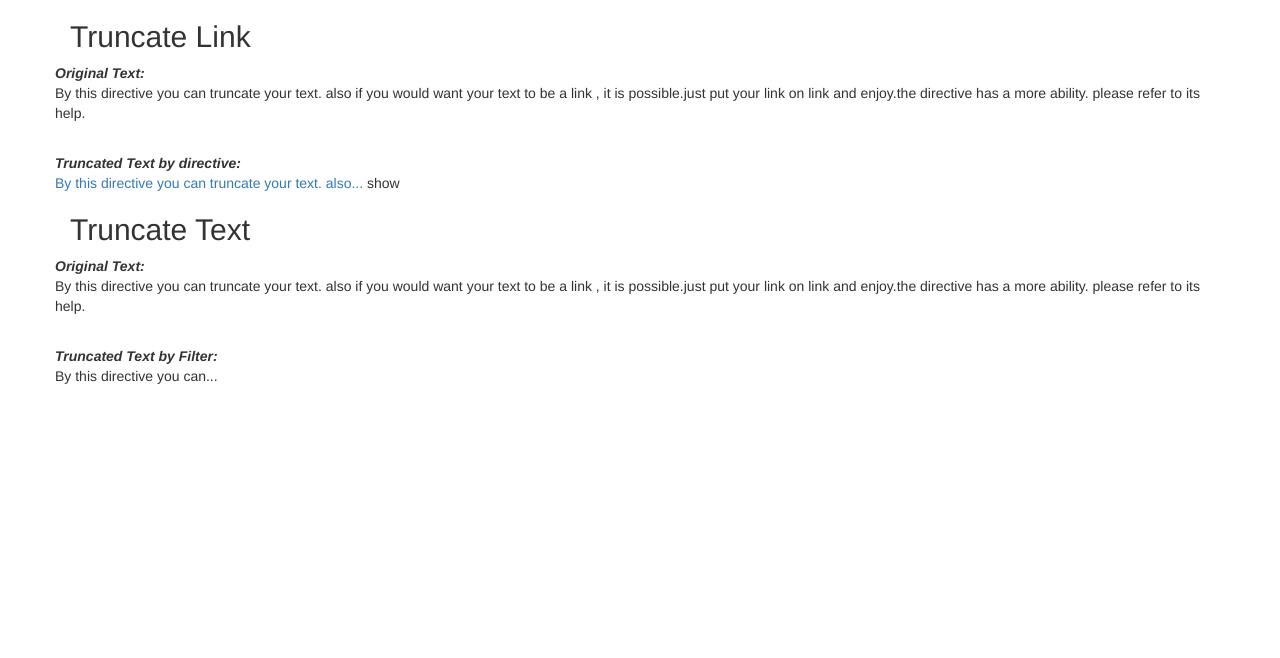
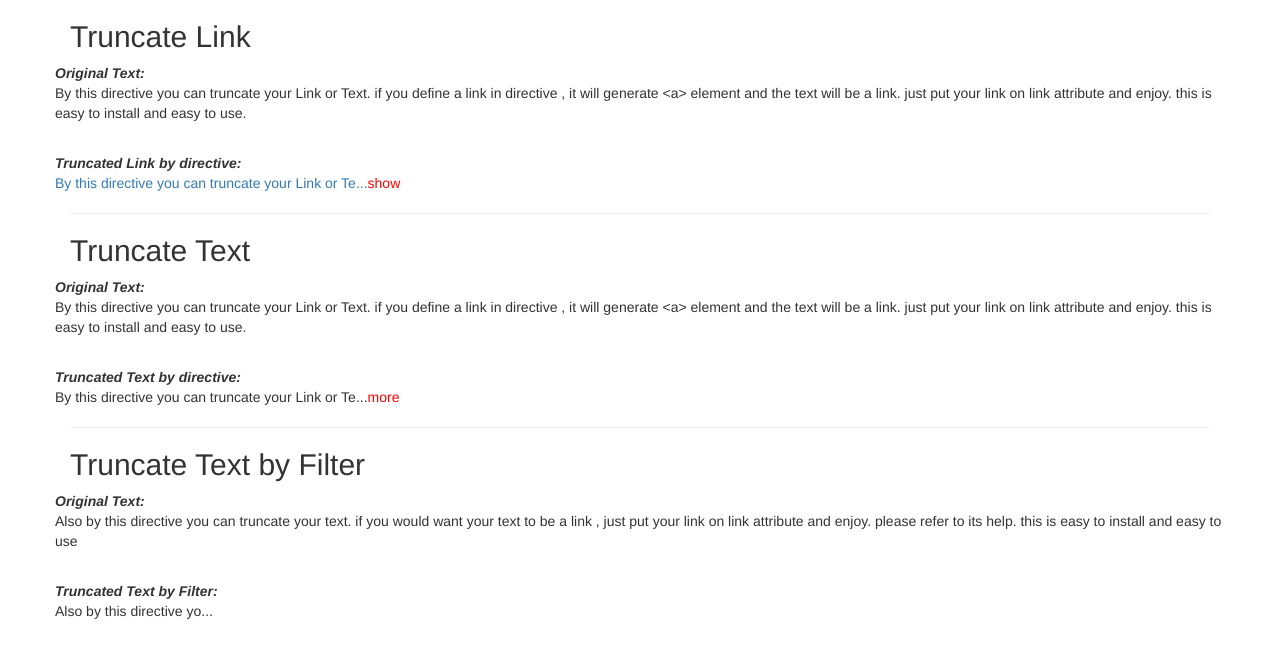
Before and after one commit to Rouhollah/ng-truncate-link, a website: page sample/index.html in a window 1280 px wide. Drawn offline with nearby package versions, Linux system fonts and the light colour scheme.

Commit message:
completing Help. add feature for simple text to directive. update package.json expand example on sample folder.

```diff
--- a/sample/index.html
+++ b/sample/index.html
@@ -5,7 +5,11 @@
 
         <link rel="stylesheet" href="https://maxcdn.bootstrapcdn.com/bootstrap/3.3.7/css/bootstrap.min.css">
         <link rel="stylesheet" href="style.css" />
-
+        <style>
+                #wordForTruncate{
+                        color: red;
+                }
+        </style>
 </head>
 
 <body ng-app="sampleModule">
@@ -18,14 +22,29 @@
                                 <i style="font-size:14px;font-weight:bold">Original Text:</i>
                                 <p id="myText">{{text}}</p>
                                 <br>
-                                <i style="font-size:14px;font-weight:bold">Truncated Text by directive:</i>
+                                <i style="font-size:14px;font-weight:bold">Truncated Link by directive:</i>
                                 <div>
                                         <ng-truncate-link link="about.html" number=50 text="text" more="show" less="hide" class="noUnderLine" target="_blank">
                                         </ng-truncate-link>
                                 </div>
                         </div>
+                        <hr>
                         <p>
                                 <h2>Truncate Text</h2>
+                        </p>
+                        <div class="row">
+                                <i style="font-size:14px;font-weight:bold">Original Text:</i>
+                                <p id="myText">{{text}}</p>
+                                <br>
+                                <i style="font-size:14px;font-weight:bold">Truncated Text by directive:</i>
+                                <div>
+                                        <ng-truncate-link  number=50 text="text" more="more" less="less" class="noUnderLine">
+                                        </ng-truncate-link>
+                                </div>
+                        </div>
+                        <hr>
+                        <p>
+                                <h2>Truncate Text by Filter</h2>
                         </p>
                         <div class="row">
                                 <div>
@@ -46,10 +65,12 @@
                 const app = angular.module("sampleModule", ['truncateLinkModule']);
 
                 app.controller("myCtrl", function ($scope, $http) {
-                        $scope.text = "By this directive you can truncate your text. also if you would want your text to be a link ," +
-                                " it is possible.just put your link on link and enjoy.the directive has a more ability. please refer to its help.";
-                        $scope.text2 = "By this directive you can truncate your text. also if you would want your text to be a link ," +
-                                " it is possible.just put your link on link and enjoy.the directive has a more ability. please refer to its help.";
+                        $scope.text = "By this directive you can truncate your Link or Text. if you define a link in directive ,"+
+                        " it will generate <a> element and the text will be a link. just put your link on link attribute and enjoy. this is easy to install and easy to use.";
+
+                        $scope.text2 = "Also by this directive you can truncate your text. if you would want your text to be a link ," +
+                                " just put your link on link attribute and enjoy. please refer to its help. this is easy to install and easy to use";
+                                $scope.text3 = "Also there is a filter in module that truncate your text.";
                 });
         </script>
 </body>
```
Also changed, not shown: package.json (+5 -4 lines), README.md, dist/truncateLinkDirective.js.
